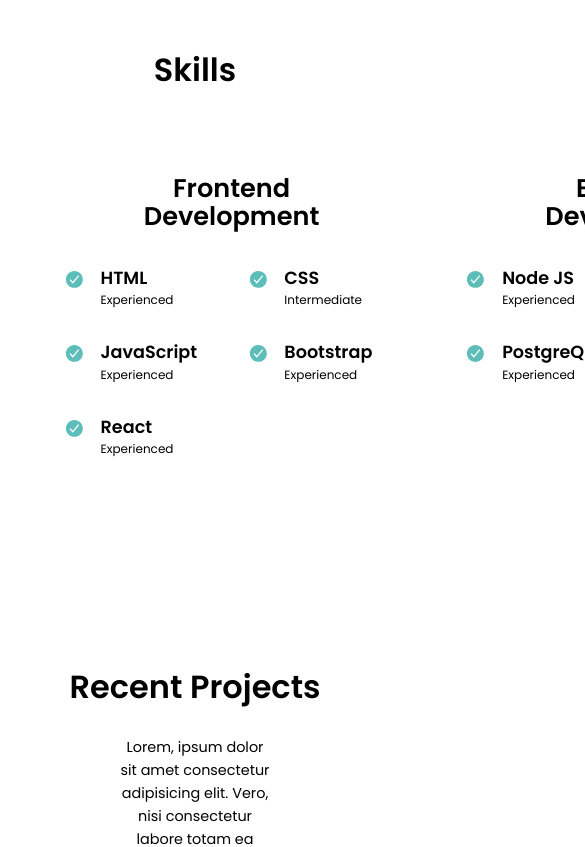
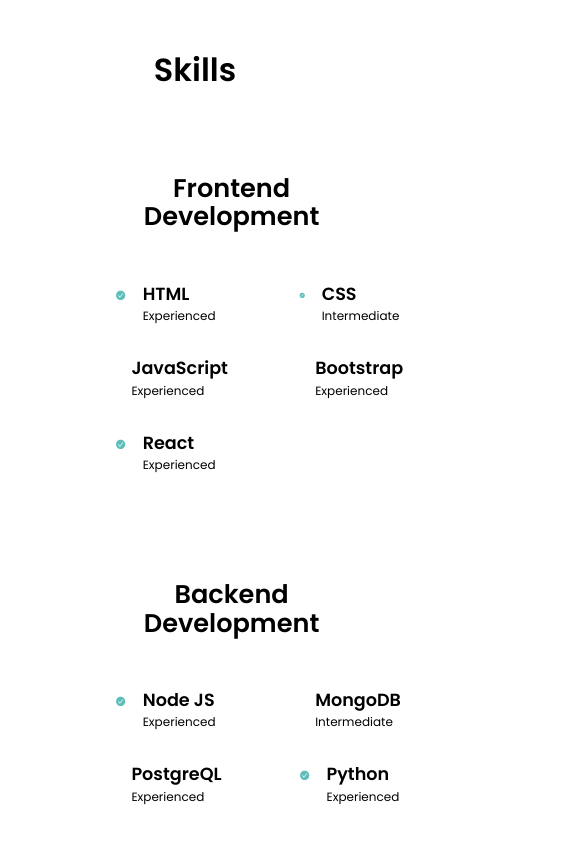
Before and after one commit to Leo-GeZhao/Portfolio-website, a React (Create React App) app: page / in a window 390 px wide. Shown: the part 1360-2207 px from the top of the page, 585 px wide, since content can reach past the window. Built offline with nearby package versions, Linux system fonts and the light colour scheme.

Commit message:
fix skill responsive css

```diff
--- a/src/sections/skills/skills.css
+++ b/src/sections/skills/skills.css
@@ -24,6 +24,7 @@
 }
 
 .skills__content{
+    margin-top: 1rem;
     display: grid;
     grid-template-columns: 1fr 1fr;
     gap: 2rem;
@@ -38,3 +39,18 @@
     font-size: 1.3rem;
     color: var(--green);
 }
+
+@media screen and (max-width: 1024px) {
+    .skills__container{
+        display: grid;
+        grid-template-columns: 1fr;
+    }
+
+   .skill__detail {
+    width: 66%;
+   }
+
+   .skills__content {
+    justify-items: end;
+   }
+}
```
